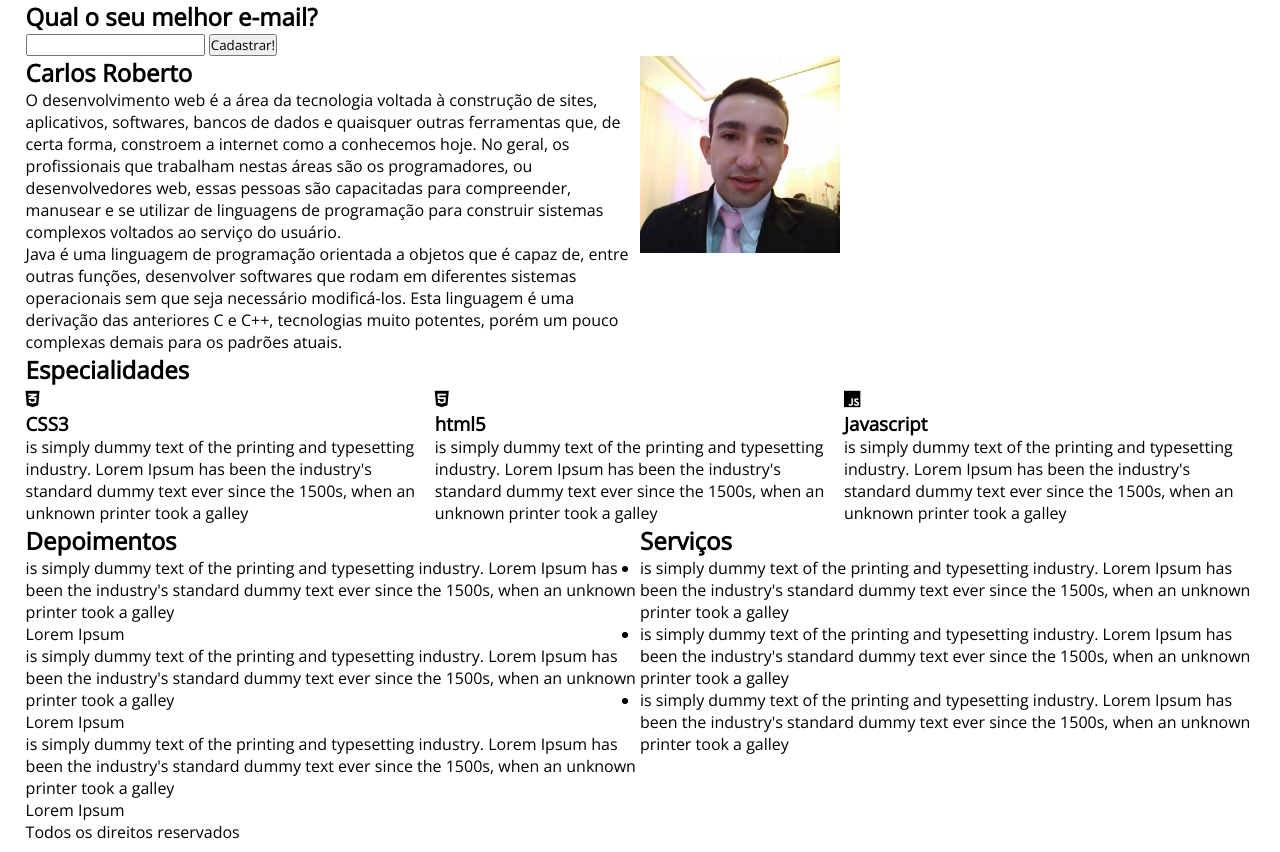
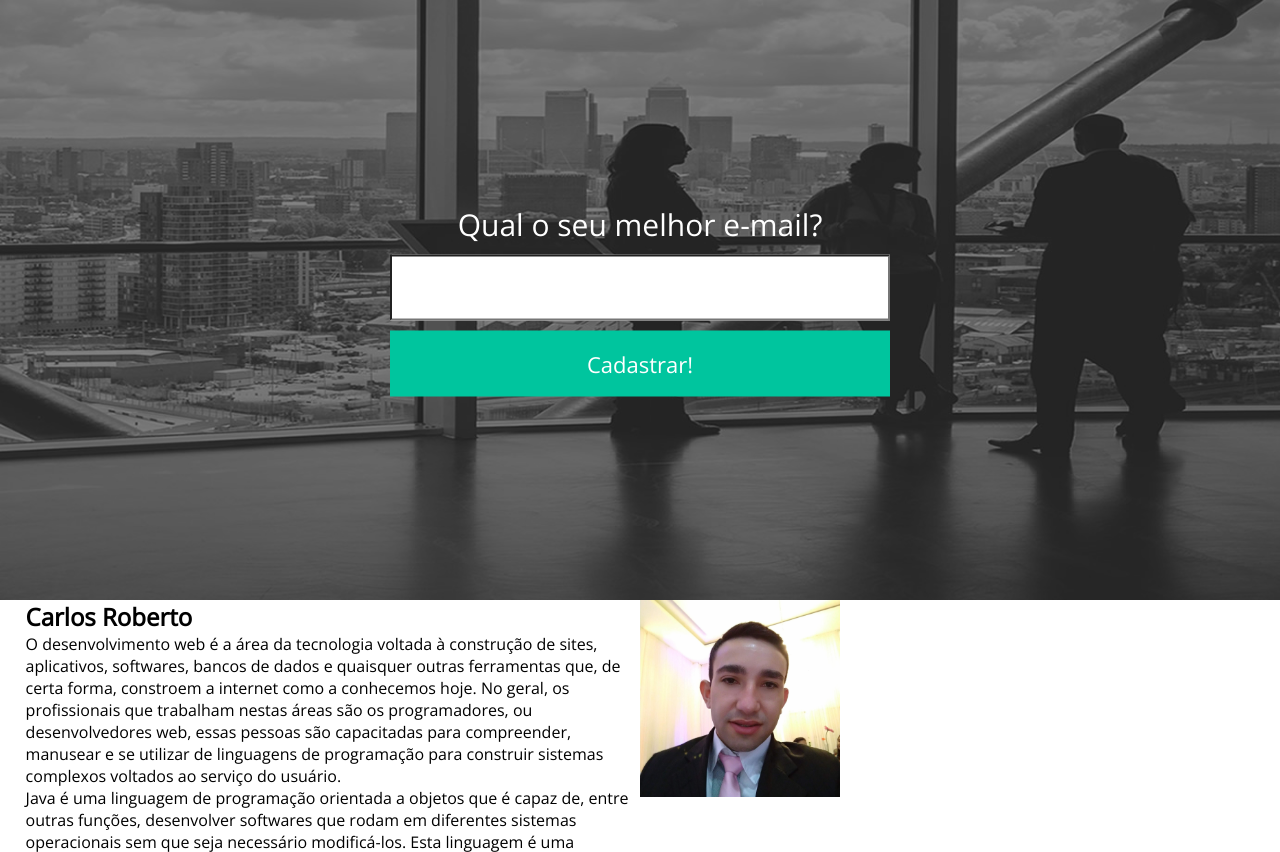
Before and after one commit to carlosti1099/Webmaster, a PHP site: page / in a window 1280 px wide. Shown: the part 72-924 px from the top of the page. Run offline with PHP 8.4, Linux system fonts and the light colour scheme.

Commit message:
Aula continuando com css - estilizando form

```diff
--- a/Danki-Desenvolvimento-Web-Completo/CSS-CSS3-DESIGN-RESPONSIVO 1.1/Projeto_01/css/style.css
+++ b/Danki-Desenvolvimento-Web-Completo/CSS-CSS3-DESIGN-RESPONSIVO 1.1/Projeto_01/css/style.css
@@ -41,7 +41,6 @@ header{
 
 header .logo{
     font-size: 23px;
-    font
 }
 
 .mobile{
@@ -63,3 +62,60 @@ nav.desktop a{
     color: white;
     text-decoration: none;
 }
+
+section.banner-principal{
+    width: 100%;
+    height: 600px;
+    background-image: url('../image/bg-form.jpg');
+    background-size: cover;
+    position: relative;
+}
+
+.overlay{
+    position:absolute;;
+    left: 0;
+    top: 0;
+    width: 100%;
+    height: 100%;
+    z-index: 1;
+    background-color: rgba(51, 51, 51, 0.6);
+}
+
+section.banner-principal form{
+    width: 98%;
+    max-width: 500px;
+    z-index: 2;
+    position: absolute;
+    left: 50%;
+    top: 50%;
+    transform: translate(-50%,-50%);
+    -ms-transform: translate(-50%,-50%);
+}
+
+section.banner-principal form h2{
+    color: white;
+    font-weight: 300;
+    font-size: 30px;
+    text-align: center;
+}
+
+section.banner-principal form input[type=email]{
+    width: 100%;
+    height: 66px;
+    margin-top: 10px;
+    background: white;
+    color: #333;
+    font-size: 22px;
+    padding-left: 10px;
+}
+
+section.banner-principal form input[type=submit]{
+    width: 100%;
+    height: 66px;
+    margin-top: 10px;
+    background: #00c59e;
+    color: white;
+    cursor: pointer;
+    font-size: 22px;
+    border: 0;
+}
--- a/Danki-Desenvolvimento-Web-Completo/CSS-CSS3-DESIGN-RESPONSIVO 1.1/Projeto_01/index.php
+++ b/Danki-Desenvolvimento-Web-Completo/CSS-CSS3-DESIGN-RESPONSIVO 1.1/Projeto_01/index.php
@@ -36,6 +36,7 @@
     </header>
 
     <section class="banner-principal">
+        <div class="overlay"></div><!--overlay-->
         <div class="center">
             <form>
                 <h2>Qual o seu melhor e-mail?</h2>
```
Also changed, not shown: Danki-Desenvolvimento-Web-Completo/CSS-CSS3-DESIGN-RESPONSIVO 1.1/Projeto_01/image/bg-form.jpg (added), Danki-Desenvolvimento-Web-Completo/CSS-CSS3-DESIGN-RESPONSIVO 1.1/Projeto_01/image/bg-form2.jpg (added), Danki-Desenvolvimento-Web-Completo/CSS-CSS3-DESIGN-RESPONSIVO 1.1/Projeto_01/image/bg-form3.jpg (added).
